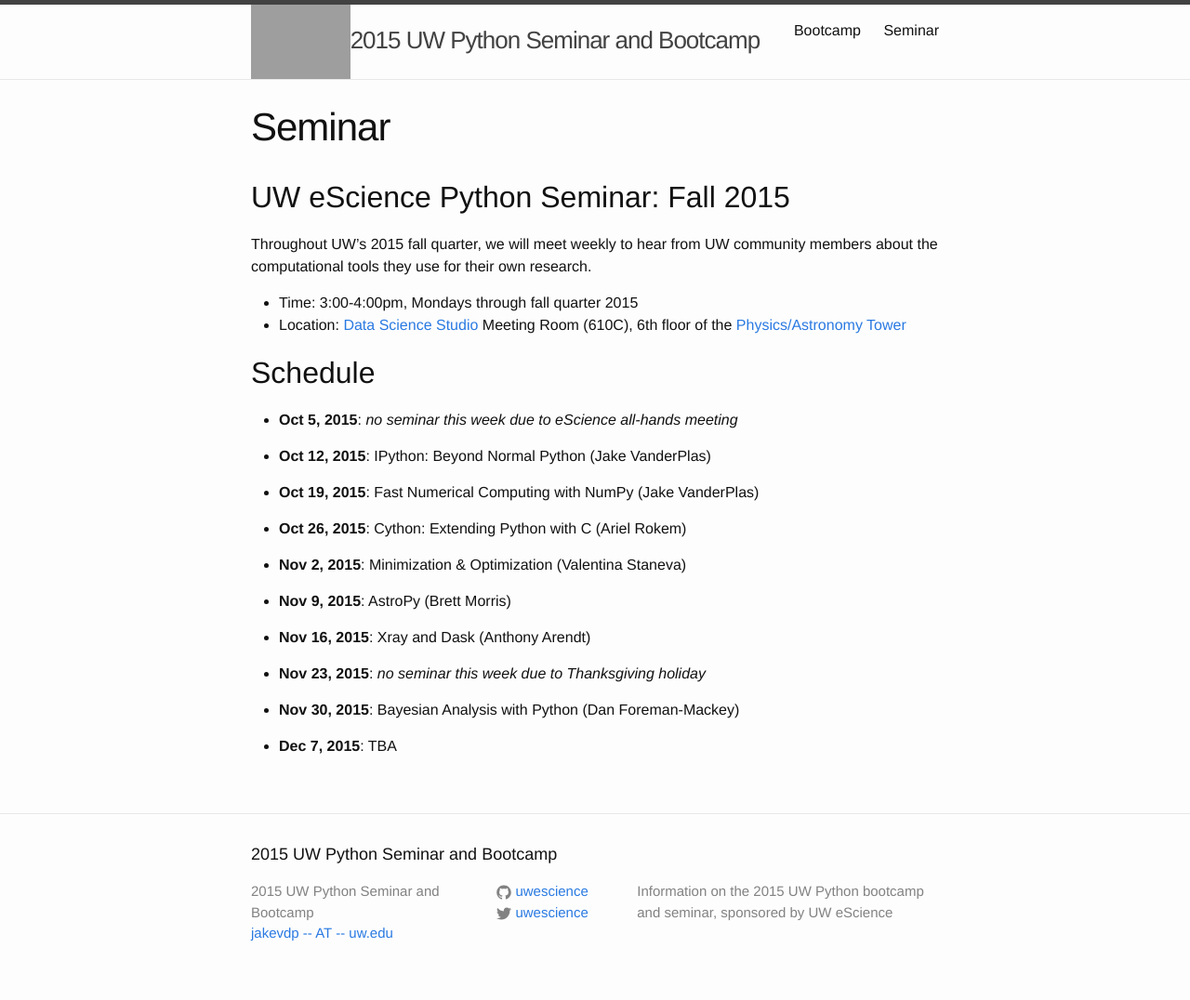
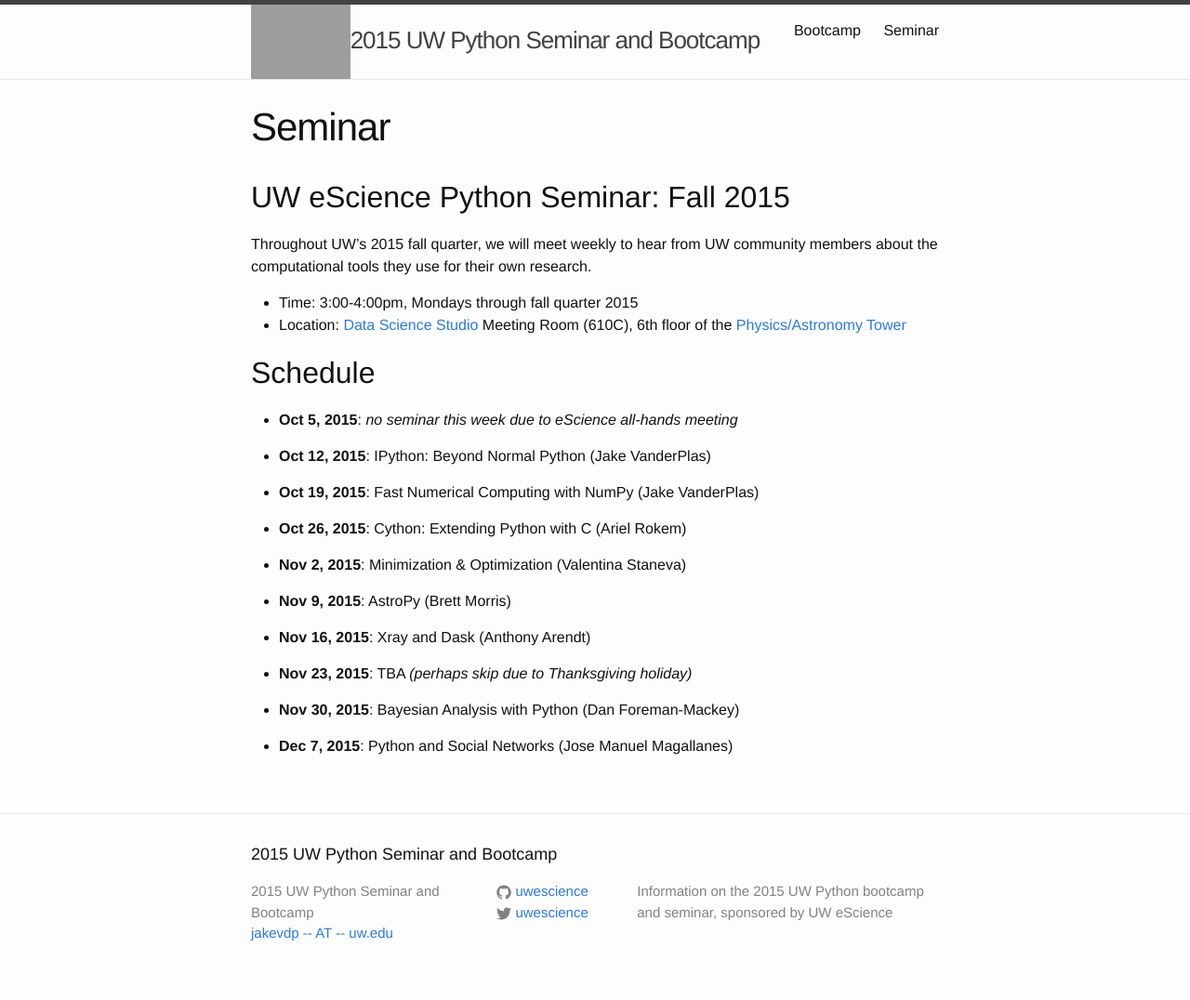
Before and after one commit to uwescience/python-seminar-2015, a Jekyll site: the page built from seminar.md, in a window 1280 px wide. Shown: the whole page at 93% size. Built offline with Jekyll 4.4.1, drawn with Linux system fonts in a browser that asks for light colours.

Commit message:
update seminar schedule

```diff
--- a/seminar.md
+++ b/seminar.md
@@ -30,8 +30,8 @@ research.
 
 - **Nov 16, 2015**: Xray and Dask (Anthony Arendt)
 
-- **Nov 23, 2015**: *no seminar this week due to Thanksgiving holiday*
+- **Nov 23, 2015**: TBA *(perhaps skip due to Thanksgiving holiday)*
 
 - **Nov 30, 2015**: Bayesian Analysis with Python (Dan Foreman-Mackey)
 
-- **Dec 7, 2015**: TBA
+- **Dec 7, 2015**: Python and Social Networks (Jose Manuel Magallanes)
```
